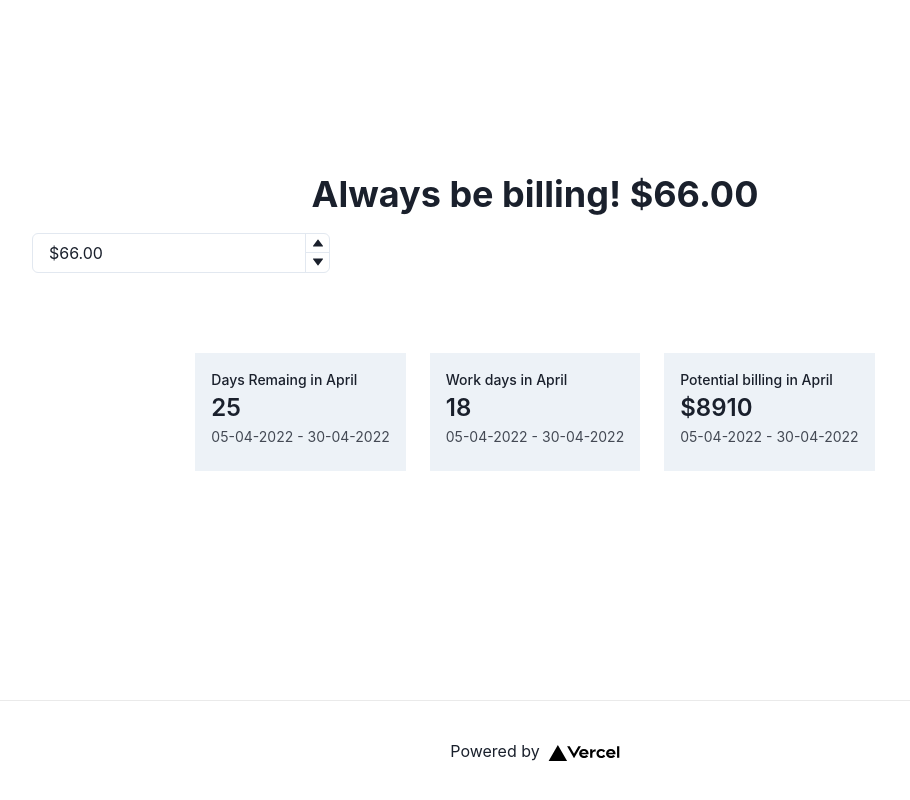
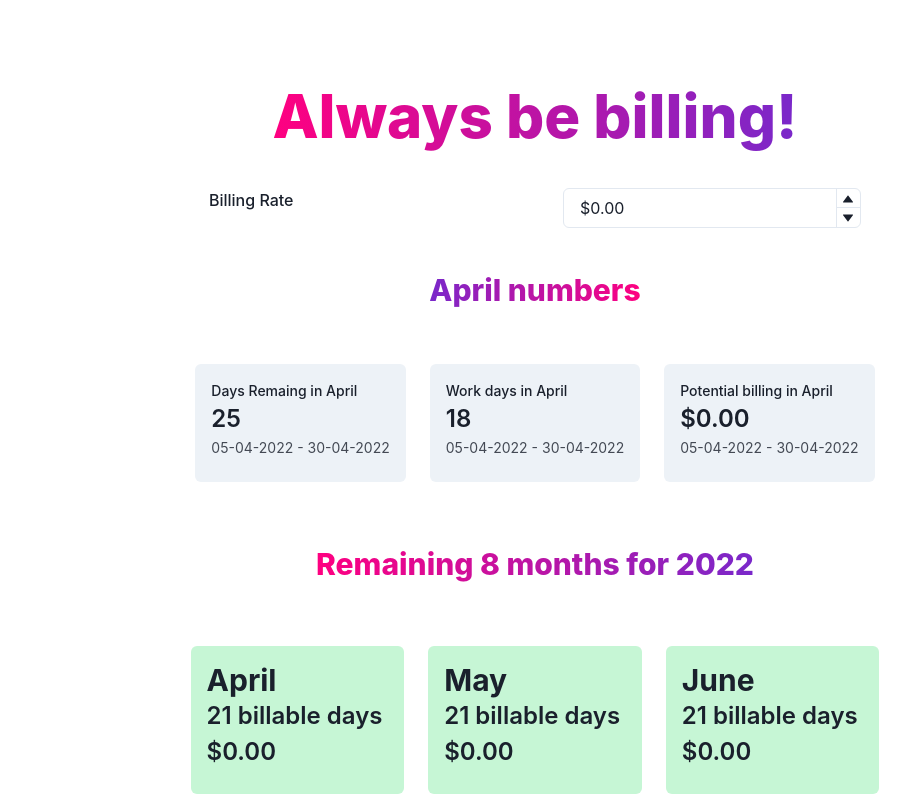
Before and after one commit to seventy6/always-be-billing, a Next.js app: page / in a window 1280 px wide. Shown: the top 800 px of the page, without its empty margins (105-1015 px from the left). Built offline with nearby package versions, Linux system fonts and the light colour scheme.

Commit message:
First Edition of the app

```diff
--- a/components/Billing.js
+++ b/components/Billing.js
@@ -16,17 +16,26 @@ import { BillingContext } from "../utils/BillingContext";
 import { formatToCurrency, parseCurrencyToNumber } from "../utils/helpers";
 
 function Billing(props) {
-
   const [billing, setBilling] = useContext(BillingContext);
-
-//const formatToCurrency = (val) => `$` + val
+  const updateRate = (val) => {
+    setBilling(parseCurrencyToNumber(val));
+    localStorage.setItem('billingRate', parseCurrencyToNumber(val))
+  };
+  //const formatToCurrency = (val) => `$` + val
 
   return (
-    <Grid templateColumns="repeat(3, 1fr)" gap={6} p={0}>
+    <Grid templateColumns="repeat(2, 1fr)" gap={6} py={1} my={4} bg="whiteAlpha.300" borderRadius='md'  >
+      <GridItem p={4}>
+          <FormLabel htmlFor="Set Your Billing Rate">Billing Rate</FormLabel>
+      </GridItem>
       <GridItem p={4}>
         <FormControl>
-          <VisuallyHidden><FormLabel htmlFor="Billing Rate">£P/H</FormLabel></VisuallyHidden>
-          <NumberInput value={formatToCurrency(parseCurrencyToNumber(billing))} precision={2} step={0.5} onChange={(valueString) => setBilling(parseCurrencyToNumber(valueString))}>
+          <NumberInput
+            value={formatToCurrency(parseCurrencyToNumber(billing))}
+            precision={2}
+            step={0.5}
+            onChange={(valueString) => updateRate(valueString)}
+          >
             <NumberInputField />
             <NumberInputStepper>
               <NumberIncrementStepper />
--- a/components/Cards.js
+++ b/components/Cards.js
@@ -1,12 +1,13 @@
 import React, { useContext } from "react";
-import { Grid, GridItem } from "@chakra-ui/react";
 import {
+  Grid,
+  GridItem,
   Stat,
   StatLabel,
   StatNumber,
   StatHelpText,
-  StatArrow,
-  StatGroup,
+  Text,
+  Heading,
 } from "@chakra-ui/react";
 import moment from "moment";
 import { BillingContext } from "../utils/BillingContext";
@@ -36,36 +37,108 @@ function Cards(props) {
 
   const [billing] = useContext(BillingContext);
 
+  const currentMonthNumber = endOfMonth.format("M");
+  const monthsRemaining = 12 - currentMonthNumber;
+  const remaingMonthsData = [];
+
+  for (let index = currentMonthNumber; index < 13; index++) {
+    const daysInMonth = moment(
+      moment().format("YYYY") + "-" + index,
+      "YYYY-MM"
+    ).daysInMonth();
+    remaingMonthsData.push({
+      daysInMonth,
+      month: moment(moment().format("YYYY") + "-" + index, "YYYY-MM").format(
+        "MMMM"
+      ),
+      remainingWorkDays: getBusinessDays(
+        moment(
+          moment().format("YYYY") + "-" + index + "-01",
+          "YYYY-MM-DD"
+        ).endOf("month"),
+        moment(
+          moment().format("YYYY") + "-" + index + "-01",
+          "YYYY-MM-DD"
+        ).startOf("month")
+      ),
+    });
+  }
+
   return (
+    <>
+      <Heading as="h2" size="lg">
+        <Text
+          bgGradient="linear(to-r, #7928CA, #FF0080)"
+          bgClip="text"
+          fontWeight="extrabold"
+        >
+          {endOfMonth.format("MMMM")} numbers
+        </Text>
+      </Heading>
       <Grid templateColumns="repeat(3, 1fr)" gap={6} p={14}>
-      <GridItem bg="gray.100" p={4}>
+        <GridItem bg="gray.100" p={4} borderRadius="md">
           <Stat>
-          <StatLabel>Days Remaing in {moment().format('MMMM')}</StatLabel>
+            <StatLabel>Days Remaing in {moment().format("MMMM")}</StatLabel>
             <StatNumber>{remainingDays}</StatNumber>
             <StatHelpText>
-            {moment().format("DD-MM-YYYY")} - {endOfMonth.format("DD-MM-YYYY")}
+              {moment().format("DD-MM-YYYY")} -{" "}
+              {endOfMonth.format("DD-MM-YYYY")}
             </StatHelpText>
           </Stat>
         </GridItem>
-      <GridItem bg="gray.100" p={4}>
+        <GridItem bg="gray.100" p={4} borderRadius="md">
           <Stat>
-          <StatLabel>Work days in {moment().format('MMMM')}</StatLabel>
+            <StatLabel>Work days in {moment().format("MMMM")}</StatLabel>
             <StatNumber>{remainingWorkDays}</StatNumber>
             <StatHelpText>
-            {moment().format("DD-MM-YYYY")} - {endOfMonth.format("DD-MM-YYYY")}
+              {moment().format("DD-MM-YYYY")} -{" "}
+              {endOfMonth.format("DD-MM-YYYY")}
             </StatHelpText>
           </Stat>
         </GridItem>
-      <GridItem bg="gray.100" p={4}>
+        <GridItem bg="gray.100" p={4} borderRadius="md">
           <Stat>
-          <StatLabel>Potential billing in {moment().format('MMMM')}</StatLabel>
-          <StatNumber>{formatToCurrency((billing * 7.5) * remainingWorkDays)}</StatNumber>
+            <StatLabel>
+              Potential billing in {moment().format("MMMM")}
+            </StatLabel>
+            <StatNumber>
+              {formatToCurrency(billing * 7.5 * remainingWorkDays)}
+            </StatNumber>
             <StatHelpText>
-            {moment().format("DD-MM-YYYY")} - {endOfMonth.format("DD-MM-YYYY")}
+              {moment().format("DD-MM-YYYY")} -{" "}
+              {endOfMonth.format("DD-MM-YYYY")}
             </StatHelpText>
           </Stat>
         </GridItem>
       </Grid>
+      <Heading as="h1" size="lg" py={2}>
+        <Text
+          bgGradient="linear(to-l, #7928CA, #FF0080)"
+          bgClip="text"
+          fontWeight="extrabold"
+        >
+          Remaining {monthsRemaining} months for {moment().format("YYYY")}
+        </Text>
+      </Heading>
+      <Grid templateColumns="repeat(3, 1fr)" gap={6} p={14}>
+        {remaingMonthsData.map((month) => (
+          <>
+            <GridItem bg="pink.100" p={4} borderRadius="md" bg="green.100">
+              <Heading as="h2" size="lg">
+                {month.month}
+              </Heading>
+              <Stat>
+                <StatNumber>{month.remainingWorkDays} billable days</StatNumber>
+                <StatNumber>
+                  {formatToCurrency(billing * 7.5 * month.remainingWorkDays)}
+                </StatNumber>
+                <StatHelpText></StatHelpText>
+              </Stat>
+            </GridItem>
+          </>
+        ))}
+      </Grid>
+    </>
   );
 }
 
--- a/package.json
+++ b/package.json
@@ -15,6 +15,7 @@
     "framer-motion": "^6.2.8",
     "moment": "^2.29.2",
     "next": "12.1.4",
+    "numeral": "^2.0.6",
     "react": "18.0.0",
     "react-dom": "18.0.0"
   },
--- a/pages/_app.js
+++ b/pages/_app.js
@@ -1,12 +1,26 @@
-import {useState} from "react";
+import {useState, useEffect} from "react";
 import '../styles/globals.css'
 import { ChakraProvider } from '@chakra-ui/react'
 import { BillingContext } from '../utils/BillingContext'
+import { formatToCurrency } from "../utils/helpers";
 
 function MyApp({ Component, pageProps }) {
 
-  const [billing, setBilling] = useState('66.00');
+  const [billing, setBilling] = useState('0');
 
+  useEffect(() => {
+    // once we've hydrated on the client w/ the initial
+    // render, check to see if we have a value stored
+    // in `localStorage`. if so, update `value`. this
+    // will result in a second render.
+    // (no need to check for existence of `window` cuz
+    // it's guaranteed to be there)
+    const billingRate = localStorage.getItem('billingRate')
+
+    if (billingRate) {
+      setBilling(billingRate)
+    }
+  }, [])
 
   return (
     <ChakraProvider>
--- a/pages/index.js
+++ b/pages/index.js
@@ -5,7 +5,7 @@ import Image from "next/image";
 import styles from "../styles/Home.module.css";
 import Cards from "../components/Cards";
 import Billing from "../components/Billing";
-import { Heading } from "@chakra-ui/react";
+import { Heading, Box, Text } from "@chakra-ui/react";
 
 import { BillingContext } from "../utils/BillingContext";
 import { formatToCurrency } from "../utils/helpers";
@@ -14,7 +14,7 @@ export default function Home() {
   const [billing] = useContext(BillingContext);
 
   return (
-    <div className={styles.container}>
+    <Box className={styles.container} bg={"whiteAlpha.100"}>
       <Head>
         <title>Create Next App</title>
         <meta name="description" content="Generated by create next app" />
@@ -23,24 +23,28 @@ export default function Home() {
 
       <main className={styles.main}>
         <Heading as="h2" size="xl">
-          Always be billing! {formatToCurrency(billing)}
+          <Text
+            bgGradient="linear(to-l, #7928CA, #FF0080)"
+            bgClip="text"
+            fontSize="6xl"
+            fontWeight="extrabold"
+          >
+            Always be billing!
+          </Text>
         </Heading>
         <Billing />
         <Cards></Cards>
       </main>
 
-      <footer className={styles.footer}>
+      <footer>
         <a
-          href="https://vercel.com?utm_source=create-next-app&utm_medium=default-template&utm_campaign=create-next-app"
+          href="https://nickwforsberg.com"
           target="_blank"
           rel="noopener noreferrer"
         >
-          Powered by{" "}
-          <span className={styles.logo}>
-            <Image src="/vercel.svg" alt="Vercel Logo" width={72} height={16} />
-          </span>
+          Nick W Forsberg
         </a>
       </footer>
-    </div>
+    </Box>
   );
 }
--- a/styles/Home.module.css
+++ b/styles/Home.module.css
@@ -5,7 +5,6 @@
   flex-direction: column;
   justify-content: center;
   align-items: center;
-  height: 100vh;
 }
 
 .main {
@@ -16,59 +15,10 @@
   justify-content: center;
   align-items: center;
 }
-
-.footer {
-  width: 100%;
-  height: 100px;
-  border-top: 1px solid #eaeaea;
-  display: flex;
-  justify-content: center;
-  align-items: center;
+.heading {
+  text-align: left;
+  font-family: 'Gill Sans', 'Gill Sans MT', Calibri, 'Trebuchet MS', sans-serif;
 }
-
-.footer a {
-  display: flex;
-  justify-content: center;
-  align-items: center;
-  flex-grow: 1;
-}
-
-.title a {
-  color: #0070f3;
-  text-decoration: none;
-}
-
-.title a:hover,
-.title a:focus,
-.title a:active {
-  text-decoration: underline;
-}
-
-.title {
-  margin: 0;
-  line-height: 1.15;
-  font-size: 4rem;
-}
-
-.title,
-.description {
-  text-align: center;
-}
-
-.description {
-  line-height: 1.5;
-  font-size: 1.5rem;
-}
-
-.code {
-  background: #fafafa;
-  border-radius: 5px;
-  padding: 0.75rem;
-  font-size: 1.1rem;
-  font-family: Menlo, Monaco, Lucida Console, Liberation Mono, DejaVu Sans Mono,
-    Bitstream Vera Sans Mono, Courier New, monospace;
-}
-
 .grid {
   display: flex;
   align-items: center;
@@ -78,40 +28,6 @@
   margin-top: 3rem;
 }
 
-.card {
-  margin: 1rem;
-  padding: 1.5rem;
-  text-align: left;
-  color: inherit;
-  text-decoration: none;
-  border: 1px solid #eaeaea;
-  border-radius: 10px;
-  transition: color 0.15s ease, border-color 0.15s ease;
-  width: 45%;
-}
-
-.card:hover,
-.card:focus,
-.card:active {
-  color: #0070f3;
-  border-color: #0070f3;
-}
-
-.card h2 {
-  margin: 0 0 1rem 0;
-  font-size: 1.5rem;
-}
-
-.card p {
-  margin: 0;
-  font-size: 1.25rem;
-  line-height: 1.5;
-}
-
-.logo {
-  height: 1em;
-  margin-left: 0.5rem;
-}
 
 @media (max-width: 600px) {
   .grid {
--- a/utils/helpers.js
+++ b/utils/helpers.js
@@ -1,2 +1,4 @@
-export const formatToCurrency = (val) => `$` + val;
+var numeral = require('numeral');
+
+export const formatToCurrency = (val) => numeral(val).format('$0,0.00');//`$` + val;
 export const parseCurrencyToNumber = (val) => val.replace(/^\$/, '')
```
Also changed, not shown: 1 other file (tests, documents, lock files or other folders). Lines whose indentation alone changed are shown as unchanged.
